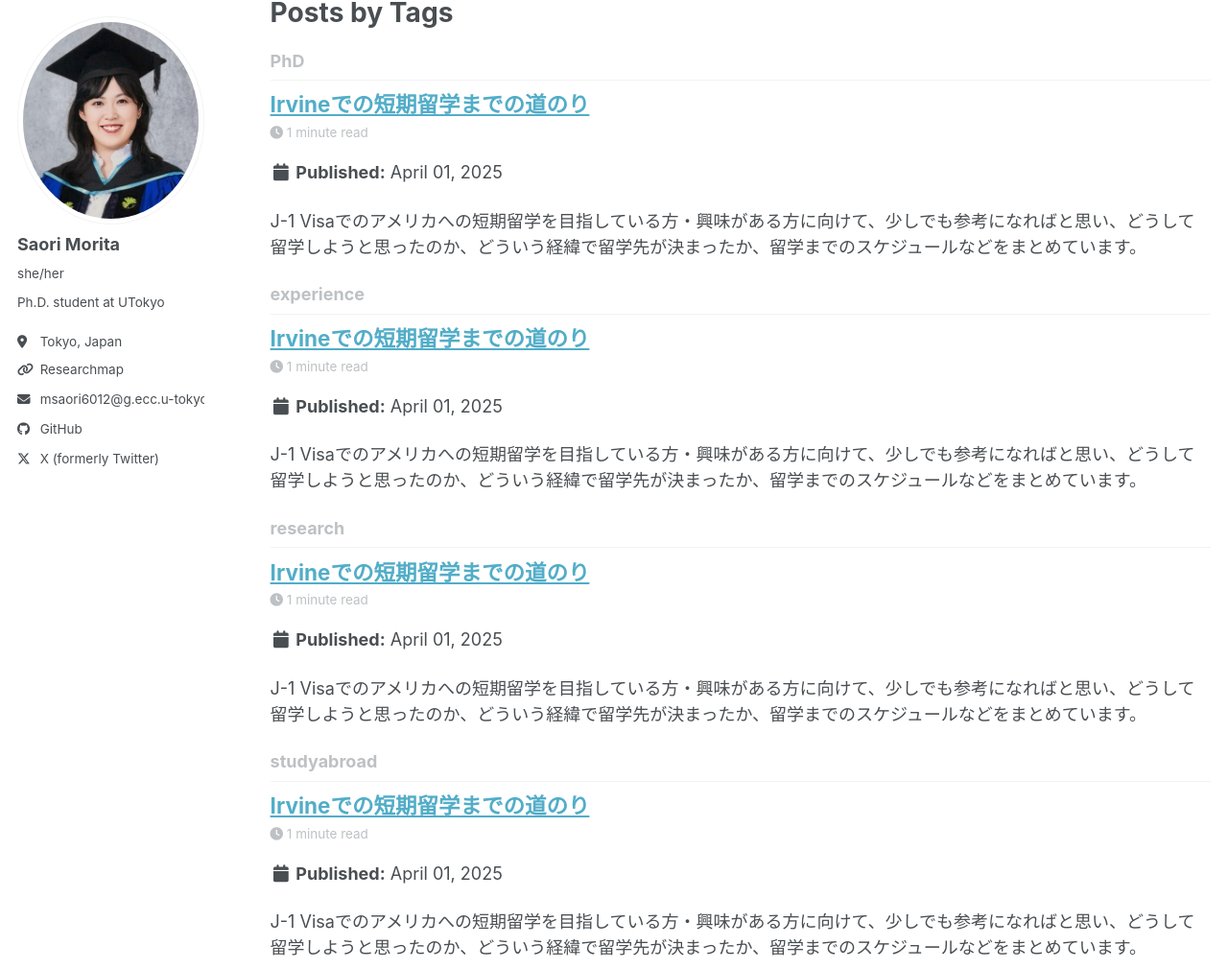
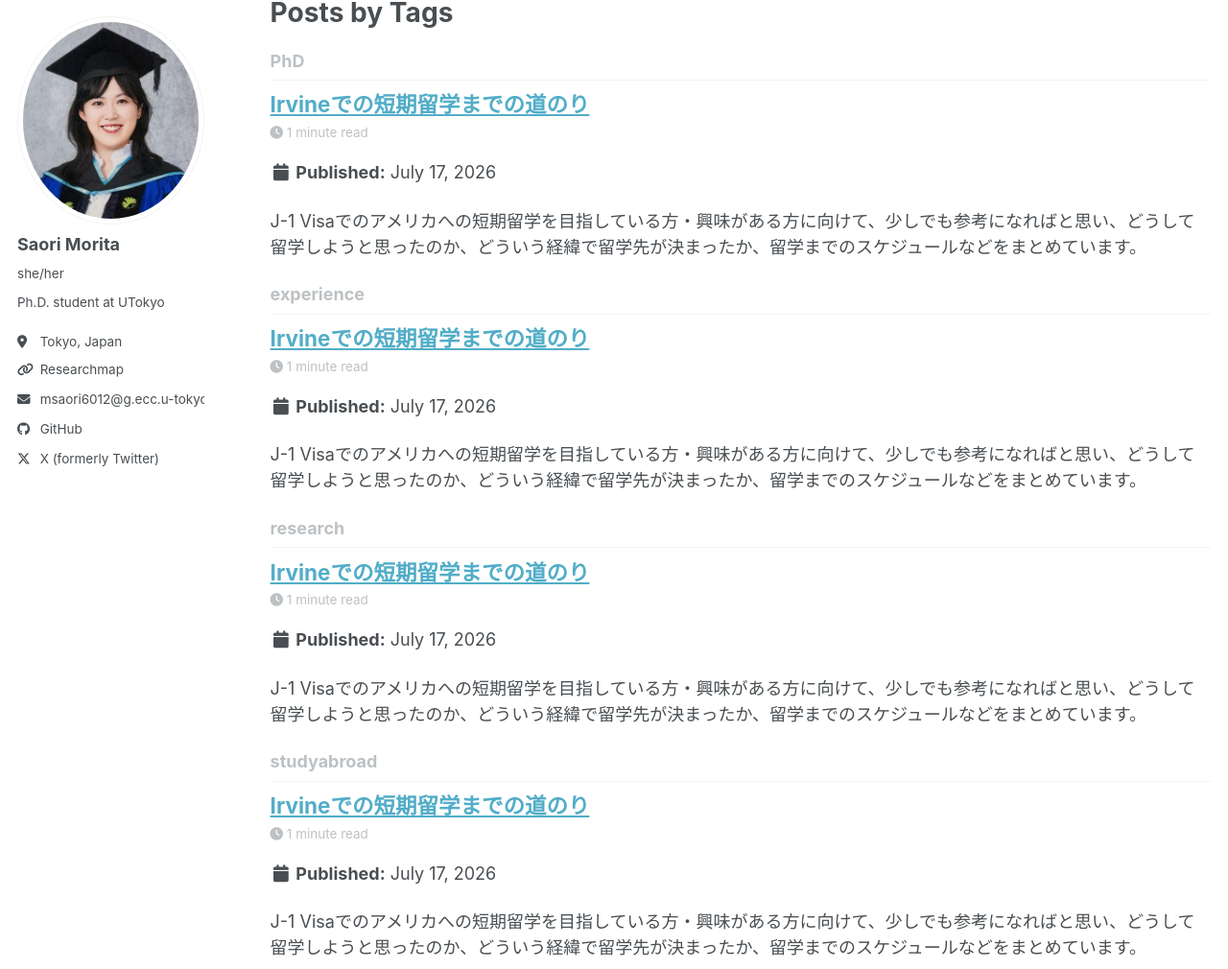
Before and after one commit to sao-m1023lily/sao-m1023lily.github.io, a Jekyll site: the page built from _pages/tag-archive.html, in a window 1280 px wide and 1353 px high. Shown: the part 100-1110 px from the top of the window at 96% size. Built offline with Jekyll 4.4.1, drawn with Linux system fonts in a browser that asks for light colours; a script bundle is joined from its source files by our own code; library files that are not in the unit come from our copies.

Commit message:
Update 2025-04-01-path-to-a-phd.md

```diff
--- a/_posts/2025-04-01-path-to-a-phd.md
+++ b/_posts/2025-04-01-path-to-a-phd.md
@@ -1,6 +1,6 @@
 ---
 title: "Irvineでの短期留学までの道のり"
-date: 2025-04-01
+date: 2026-07-17
 permalink: /posts/2025/04/path-to-a-phd/
 excerpt: "J-1 Visaでのアメリカへの短期留学を目指している方・興味がある方に向けて、少しでも参考になればと思い、どうして留学しようと思ったのか、どういう経緯で留学先が決まったか、留学までのスケジュールなどをまとめています。"
 tags:
```
